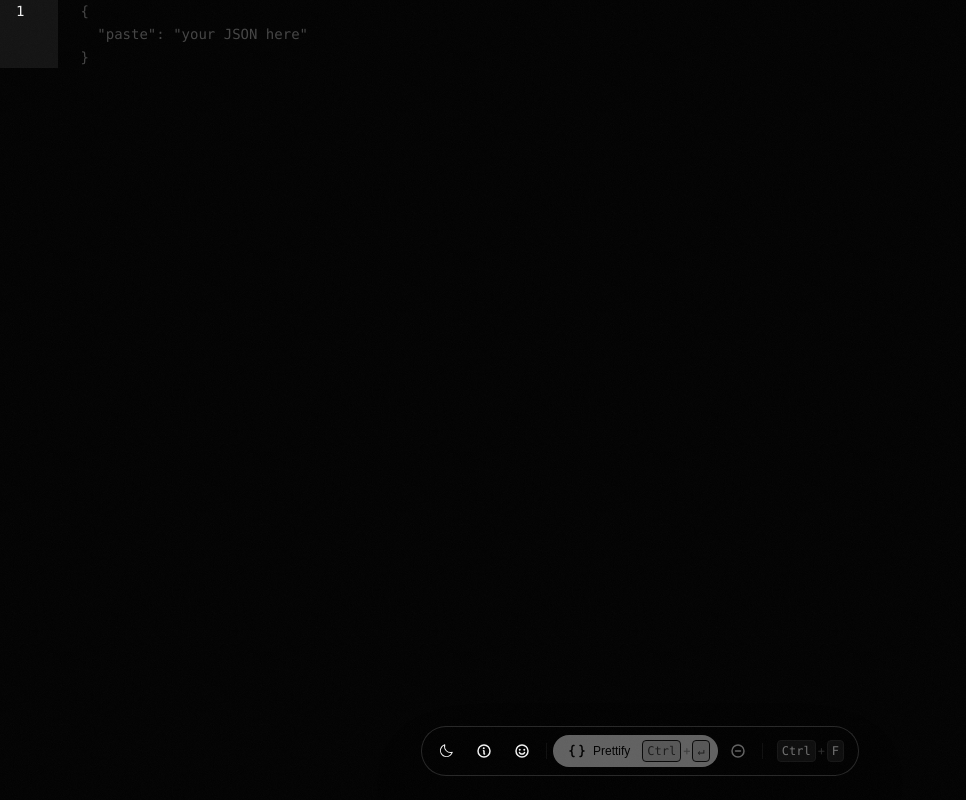
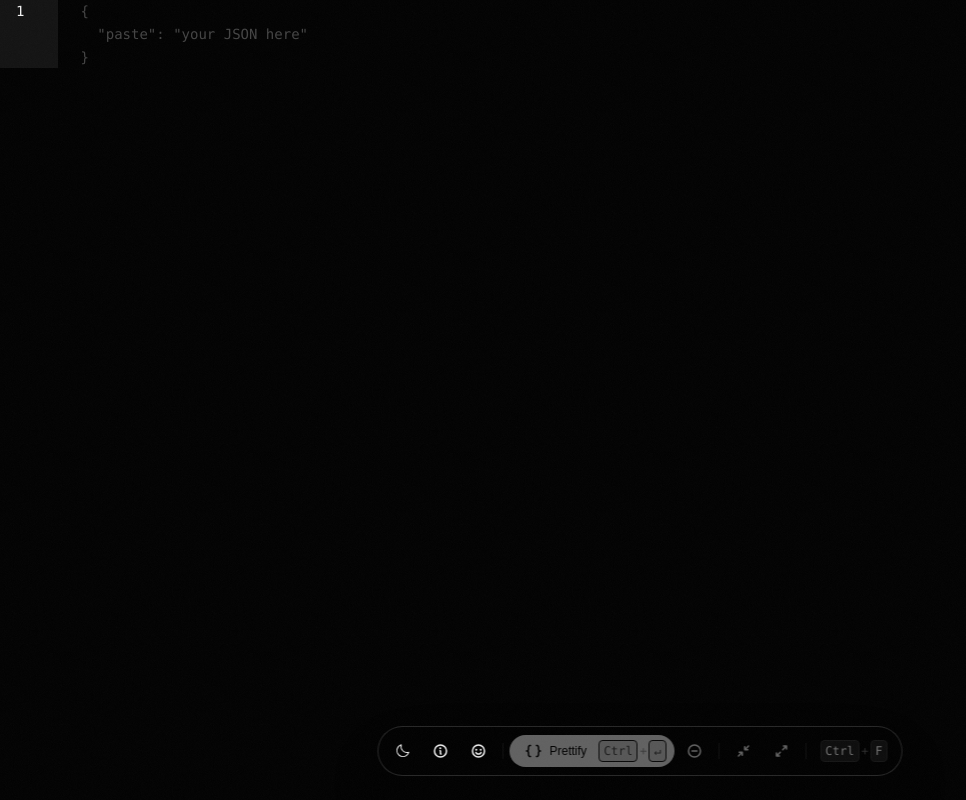
Before and after one commit to geldopc/myJsonFormatter, a React (Vite) app: page / in a window 1280 px wide. Shown: the whole page, without its empty margins (0-966 px from the left). Built offline with nearby package versions, Linux system fonts and the light colour scheme.

Commit message:
feat: add Fold All / Unfold All buttons to toolbar
Co-Authored-By: @geldopc

```diff
--- a/src/pages/Home/index.tsx
+++ b/src/pages/Home/index.tsx
@@ -1,9 +1,12 @@
+import { foldAll, unfoldAll } from "@codemirror/language";
 import type { EditorView } from "@codemirror/view";
 import { Button } from "@elements/Button";
 import { Tooltip } from "@elements/Tooltip";
 import { useTheme } from "@hooks/Theme";
 import { JsonEditor } from "@modules/JsonEditor";
 import {
+  ArrowsInSimpleIcon,
+  ArrowsOutSimpleIcon,
   BracketsCurlyIcon,
   CopyIcon,
   EraserIcon,
@@ -145,6 +148,16 @@ export function Home() {
       }
     };
     reader.readAsText(file);
+  }
+
+  function handleFoldAll() {
+    if (!viewRef.current) return;
+    foldAll(viewRef.current);
+  }
+
+  function handleUnfoldAll() {
+    if (!viewRef.current) return;
+    unfoldAll(viewRef.current);
   }
 
   // biome-ignore lint/correctness/useExhaustiveDependencies: process reads input via inputRef; only isFindOpen affects the handler
@@ -304,6 +317,34 @@ export function Home() {
               </Button>
             </Tooltip>
 
+            <div className="mx-1 bg-border/70 w-px h-4" />
+
+            <Tooltip label="fold all">
+              <Button
+                id="btn-fold-all"
+                size="icon"
+                variant="ghost"
+                onClick={handleFoldAll}
+                disabled={!input.trim()}
+                className="rounded-full"
+              >
+                <ArrowsInSimpleIcon weight="bold" />
+              </Button>
+            </Tooltip>
+
+            <Tooltip label="unfold all">
+              <Button
+                id="btn-unfold-all"
+                size="icon"
+                variant="ghost"
+                onClick={handleUnfoldAll}
+                disabled={!input.trim()}
+                className="rounded-full"
+              >
+                <ArrowsOutSimpleIcon weight="bold" />
+              </Button>
+            </Tooltip>
+
             {input && (
               <>
                 <div className="mx-1 bg-border/70 w-px h-4" />
```
